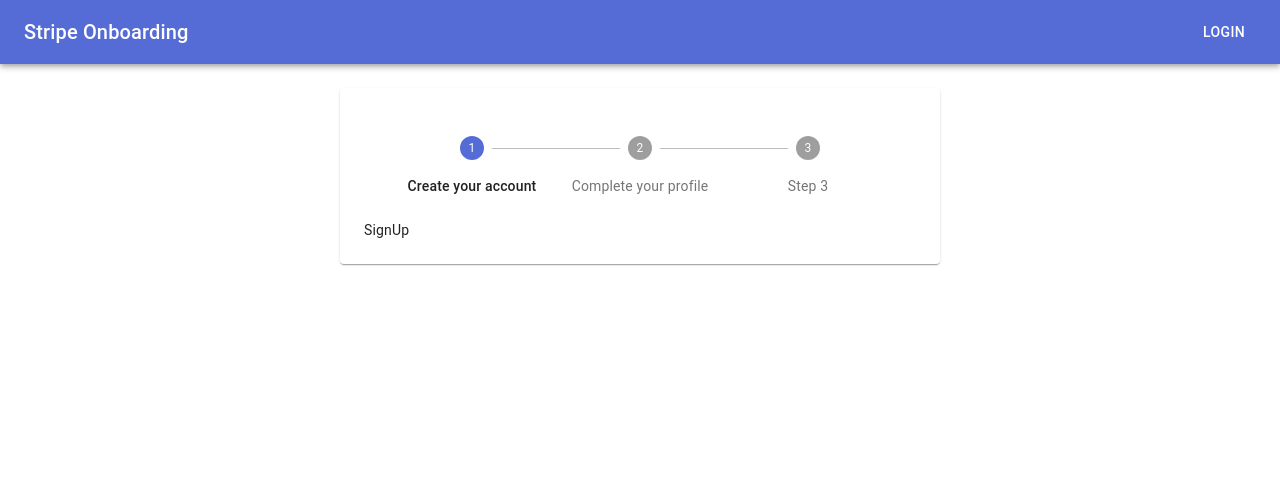
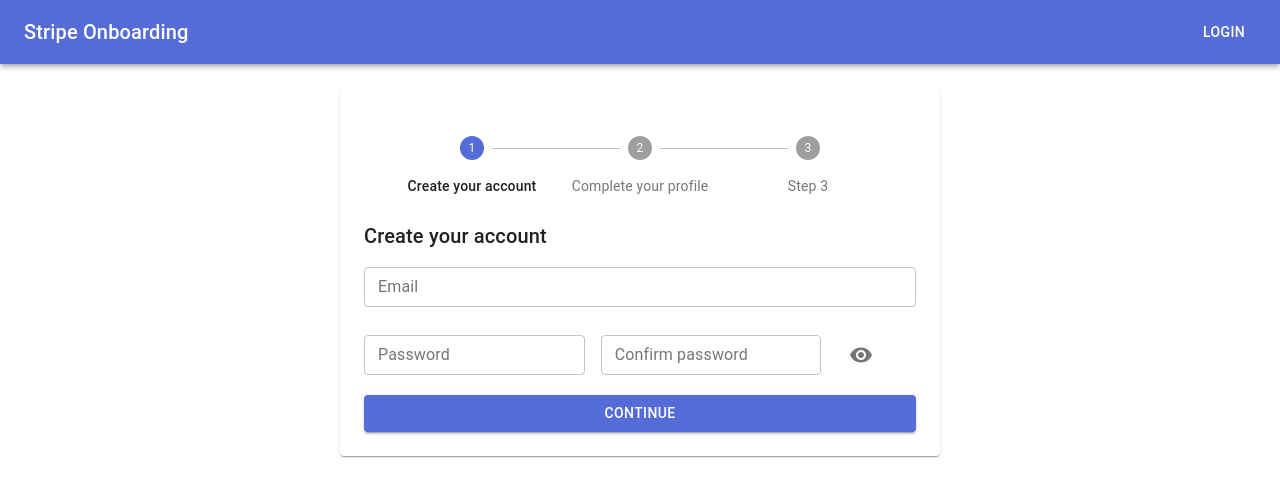
Before and after one commit to kvinchon/wsf-onboarding, a Next.js app in the folder frontend/: page / in a window 1280 px wide. Shown: the top 496 px of the page. Built offline with nearby package versions, Linux system fonts and the light colour scheme.

Commit message:
template SignUp

```diff
--- a/frontend/components/SignUp.js
+++ b/frontend/components/SignUp.js
@@ -1,7 +1,109 @@
+import React from 'react';
+import Typography from '@material-ui/core/Typography';
+import { makeStyles } from '@material-ui/core/styles';
+import MenuItem from '@material-ui/core/MenuItem';
+import TextField from '@material-ui/core/TextField';
+import Grid from '@material-ui/core/Grid';
+import Visibility from '@material-ui/icons/Visibility';
+import VisibilityOff from '@material-ui/icons/VisibilityOff';
+import Button from '@material-ui/core/Button';
+import IconButton from '@material-ui/core/IconButton';
+
+const useStyles = makeStyles(theme => ({
+  container: {
+    display: 'flex',
+    flexWrap: 'wrap',
+  },
+  textField: {
+    // width: 1,
+  },
+  dense: {
+    marginTop: theme.spacing(2),
+  },
+  menu: {
+    width: 200,
+  },
+}));
+
 export default function SignUp() {
-    return (
-    <div>
-        SignUp
-    </div>
-    );
+  const classes = useStyles();
+  const [values, setValues] = React.useState({
+    // email: '',
+    // password: '',
+    // confirmPassword: '',
+    showPassword: false,
+  });
+
+//   const handleChange = prop => event => {
+//     setValues({ ...values, [prop]: event.target.value });
+//   };
+
+  const handleClickShowPassword = () => {
+    setValues({ ...values, showPassword: !values.showPassword });
+  };
+
+  return (
+    <form className={classes.container} noValidate autoComplete="off">
+    <Typography variant="h6" gutterBottom>
+        Create your account
+    </Typography>
+      <Grid container spacing={2} alignItems="flex-end">
+        <Grid item xs={12}>
+            <TextField
+            id="outlined-email-input"
+            label="Email"
+            className={classes.textField}
+            fullWidth
+            type="email"
+            name="email"
+            autoComplete="email"
+            margin="dense"
+            variant="outlined"
+            // value={values.email}
+            // onChange={handleChange('email')}
+            />
+        </Grid>
+        <Grid item xs={5}>
+            <TextField
+            id="outlined-password-input"
+            label="Password"
+            className={classes.textField}
+            type={values.showPassword ? 'text' : 'password'}
+            autoComplete="current-password"
+            margin="dense"
+            variant="outlined"
+            fullWidth
+            // value={values.password}
+             />
+        </Grid>
+        <Grid item xs={5}>
+            <TextField
+            id="outlined-password-input"
+            label="Confirm password"
+            className={classes.textField}
+            type={values.showPassword ? 'text' : 'password'}
+            autoComplete="current-password"
+            margin="dense"
+            variant="outlined"
+            fullWidth
+            // value={values.confirmPassword}
+             />
+        </Grid>
+        <Grid item>
+            <IconButton
+                edge="end"
+                aria-label="Toggle password visibility"
+                onClick={handleClickShowPassword}
+            >
+                    {values.showPassword ? <VisibilityOff /> : <Visibility />}
+            </IconButton>
+        </Grid>
+        <Grid item xs={12} item>
+            <Button fullWidth variant="contained" color="primary" >
+                Continue
+            </Button>
+        </Grid>
+      </Grid>
+    </form>
+  );
 }
```
